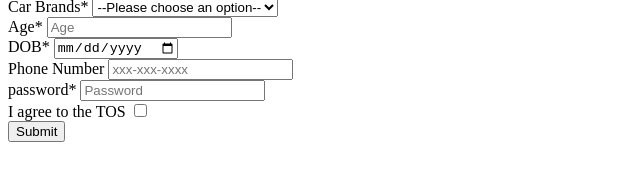
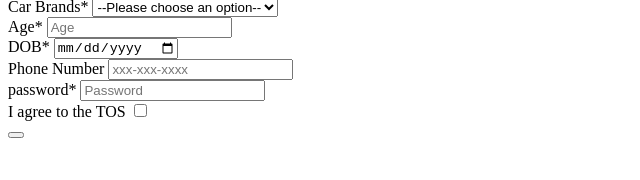
Before and after one commit to acciojob/signup-form-car-Harshadsonar, a website: page main.html in a window 1280 px wide. Shown: the part 72-252 px from the top of the page, without its empty margins (0-640 px from the left). Drawn offline with Linux system fonts and the light colour scheme.

Commit message:
error solved

```diff
--- a/main.html
+++ b/main.html
@@ -44,8 +44,7 @@
         <label for="tos">I agree to the TOS</label>
         <input type="checkbox" name="" id="tos" required> <br>
 
-        <input type="submit" value="Submit">
-
+        <button type="submit" value="submit"></button>
     </form>
 
 
```
